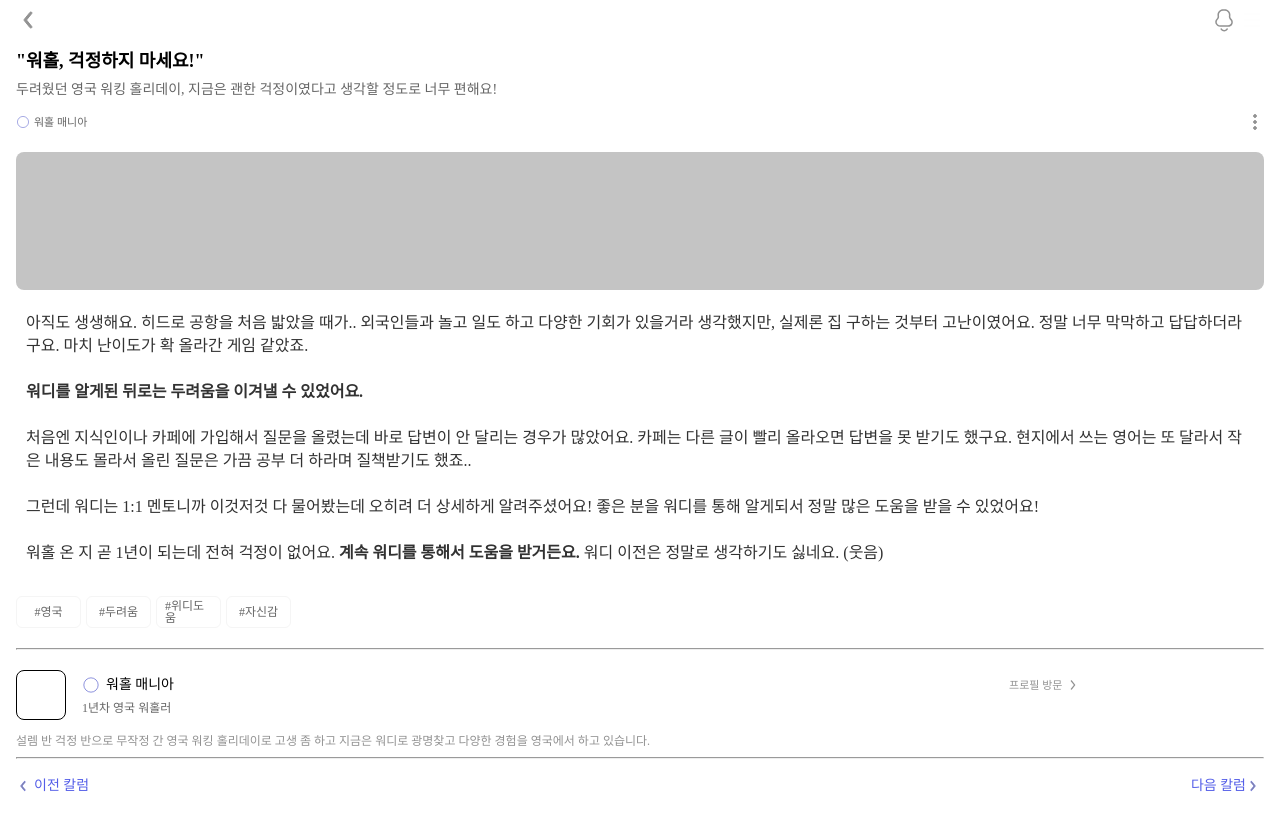
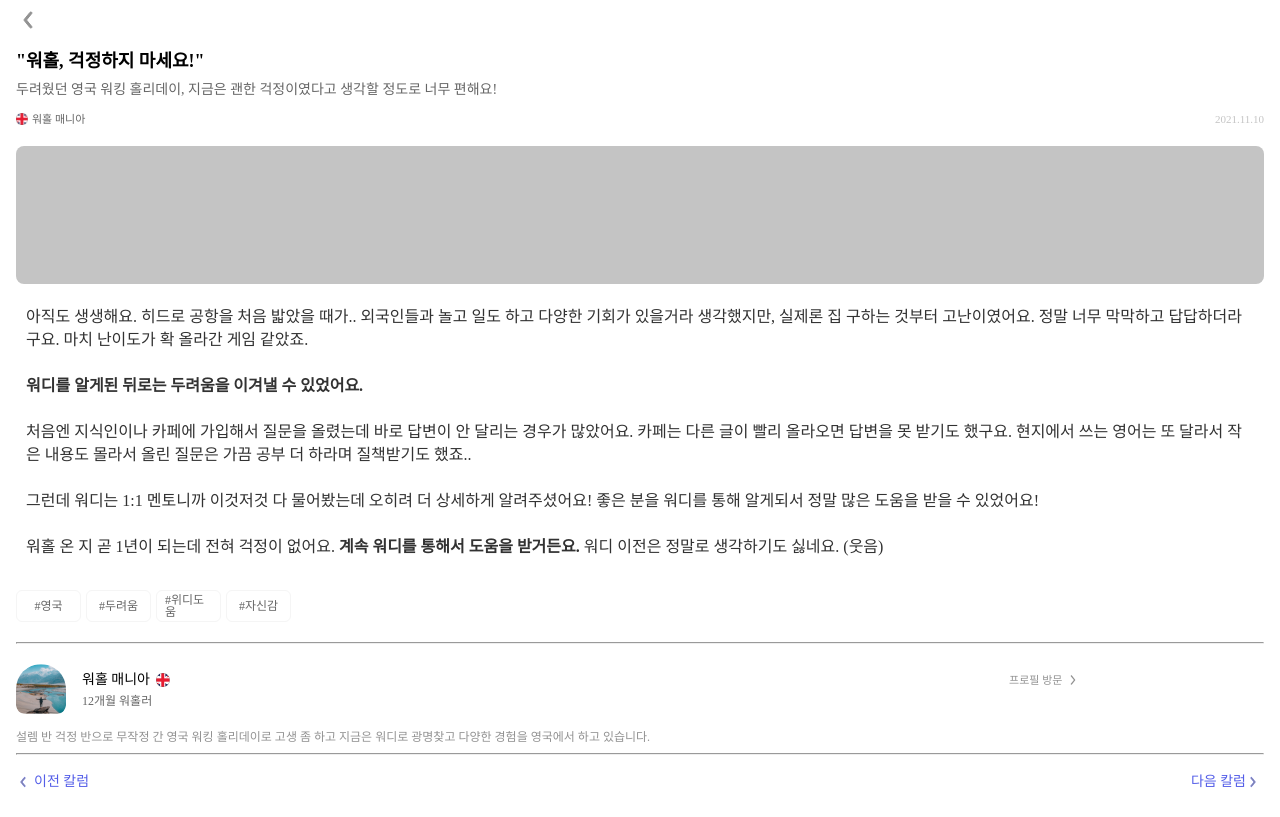
Before and after one commit to Team-Wordi/Wordi, a React (Create React App) app in the folder client/: page /Wordi/mentor_column in a window 1280 px wide. Built offline with nearby package versions, Linux system fonts and the light colour scheme; a web font is replaced by a local one.

Commit message:
Feat: [#113] 멘토 컬럼 페이지 국가 아이콘, 멘토 프로필 이미지 추가

```diff
--- a/client/src/components/MentorColumn/Header.tsx
+++ b/client/src/components/MentorColumn/Header.tsx
@@ -2,9 +2,9 @@ import React from 'react';
 import styled from 'styled-components';
 import LeftIcon from 'components/icon/LeftIcon';
 import { COLORS } from 'styles/Theme';
-import HambuguerIcon from 'components/icon/HamburgerIcon';
-import NotificationIcon from 'components/icon/NotificationIcon';
+
 import BreadCrumb from 'components/common/BreadCrumb';
+import { useHistory } from 'react-router';
 
 const Container = styled.div`
   margin-bottom: 21px;
@@ -43,17 +43,17 @@ const Description = styled.div`
 `;
 
 const Header = () => {
-  const goBack = () => {};
-  const onHandleMenu = () => {};
+  const history = useHistory();
+
+  const goBack = () => {
+    history.goBack();
+  };
 
   return (
     <Container>
       <Icons>
         <LeftIcon size={24} color={COLORS.gray_03} onClick={goBack} />
-        <RightAlignIcons>
-          <NotificationIcon size={24} color={COLORS.gray_03} />
-          <HambuguerIcon size={24} color={COLORS.gray_03} onClick={onHandleMenu} />
-        </RightAlignIcons>
+        <RightAlignIcons />
       </Icons>
       <Title>"워홀, 걱정하지 마세요!"</Title>
       <Description>
--- a/client/src/components/MentorColumn/MentorProfileCard.tsx
+++ b/client/src/components/MentorColumn/MentorProfileCard.tsx
@@ -1,8 +1,10 @@
 import React from 'react';
 import RightIcon from 'components/icon/RightIcon';
-import UKIcon from 'components/icon/UKIcon';
 import styled from 'styled-components';
 import { COLORS } from 'styles/Theme';
+import ProfileImage from 'components/common/ProfileImage';
+import Nation from 'components/common/Nation';
+import spreadArms from 'assets/img/mentorImage/spread_arms.png';
 
 const CardHeader = styled.div`
   display: flex;
@@ -10,16 +12,9 @@ const CardHeader = styled.div`
   margin-bottom: 11px;
 `;
 
-const Img = styled.div`
-  width: 50px;
-  height: 50px;
-  border: 1px solid black;
-  border-radius: 8px;
-  margin-right: 16px;
-`;
-
 const MentorInfo = styled.div`
   width: 80%;
+  margin-left: 16px;
 `;
 
 const Text = styled.div`
@@ -37,8 +32,8 @@ const MentorNameBox = styled.div`
   font-size: 14px;
   font-weight: 500;
 
-  & > svg {
-    margin-right: 6px;
+  & > img {
+    margin-left: 6px;
   }
 `;
 
@@ -64,19 +59,19 @@ const MentorProfileCard = () => {
   return (
     <>
       <CardHeader>
-        <Img />
+        <ProfileImage size={50} img={spreadArms} />
         <MentorInfo>
           <MentorTitle>
             <MentorNameBox>
-              <UKIcon size={18} />
               워홀 매니아
+              <Nation size={14} name="영국" />
             </MentorNameBox>
             <VisitProfile>
               프로필 방문
               <RightIcon size={14} />
             </VisitProfile>
           </MentorTitle>
-          <Text>1년차 영국 워홀러</Text>
+          <Text>12개월 워홀러</Text>
         </MentorInfo>
       </CardHeader>
       <Description>
--- a/client/src/components/common/BreadCrumb.tsx
+++ b/client/src/components/common/BreadCrumb.tsx
@@ -1,7 +1,7 @@
 import React from 'react';
 import styled from 'styled-components';
 import { COLORS } from 'styles/Theme';
-import UKIcon from 'components/icon/UKIcon';
+import Nation from 'components/common/Nation';
 import DotIcon from 'components/icon/DotIcon';
 
 const Container = styled.div``;
@@ -17,7 +17,7 @@ const WriterBox = styled.div`
   display: flex;
   align-items: center;
 
-  & > svg {
+  & > img {
     margin-right: 4px;
   }
 
@@ -25,6 +25,11 @@ const WriterBox = styled.div`
     color: ${COLORS.gray_04};
     font-size: 11px;
   }
+`;
+
+const Date = styled.div`
+  font-size: 11px;
+  color: ${COLORS.gray_02};
 `;
 
 const Img = styled.div`
@@ -39,12 +44,11 @@ const BreadCrumb = () => {
     <Container>
       <Header>
         <WriterBox>
-          <UKIcon size={14} />
+          <Nation name="영국" size={12} />
           <div>워홀 매니아</div>
         </WriterBox>
-        <DotIcon size={18} color={COLORS.gray_03} />
+        <Date>2021.11.10</Date>
       </Header>
-
       <Img />
     </Container>
   );
--- a/client/src/pages/MentorDetailPage.tsx
+++ b/client/src/pages/MentorDetailPage.tsx
@@ -7,8 +7,10 @@ import Introduction from 'components/MentorDetail/Introduction';
 import { mentorData } from 'constants/dummy';
 import { Container } from 'styles/GlobalStyles';
 import Footer from 'components/MentorDetail/Footer';
+import { useHistory } from 'react-router';
 
-const MentorDetailPage = ({ history }: any) => {
+const MentorDetailPage = () => {
+  const history = useHistory();
   const [mentorDetail, setMentorDetail] = useState<any>('');
 
   const goBack = () => {
```
